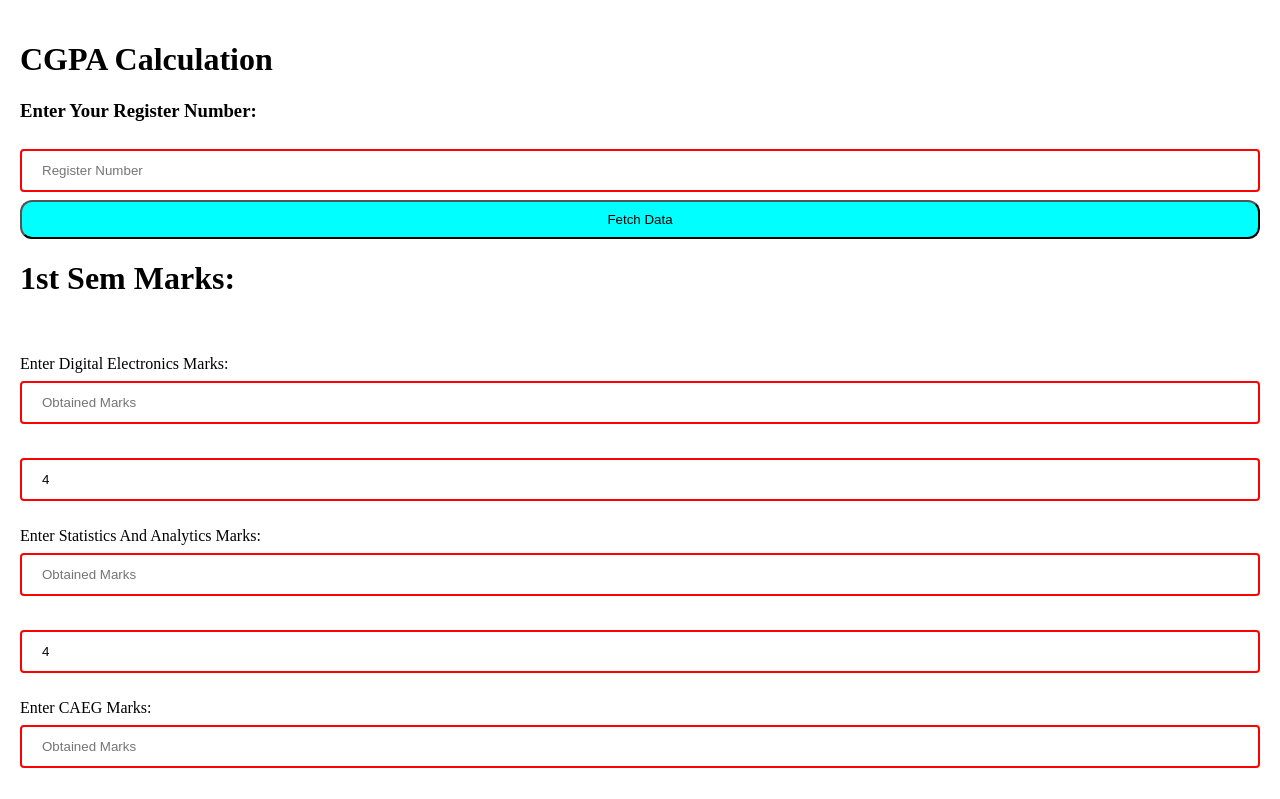
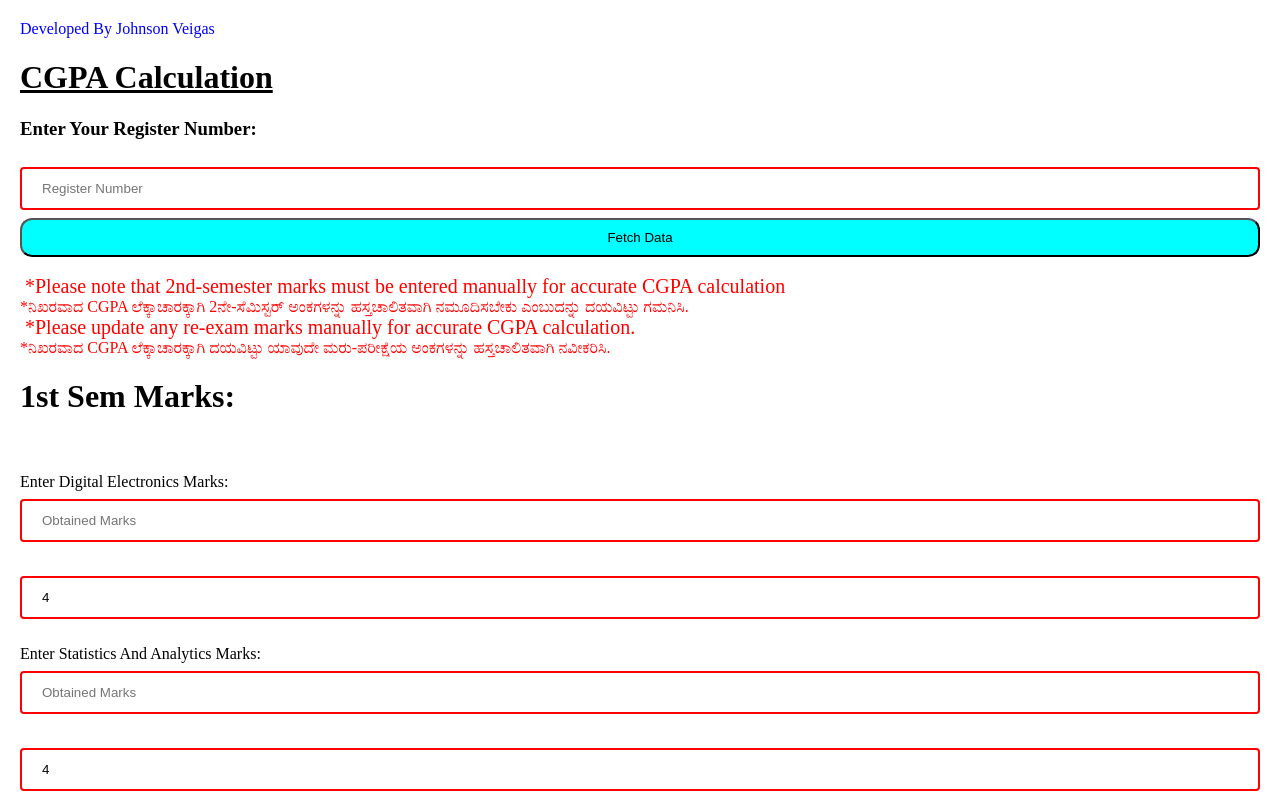
Before and after one commit to johnsonveigas04/cgpacalculation, a plain HTML site: page marks.html in a window 1280 px wide. Shown: the top 799 px of the page. Drawn offline with Linux system fonts and the light colour scheme.

Commit message:
Update marks.html

```diff
--- a/marks.html
+++ b/marks.html
@@ -1,6 +1,7 @@
 <!DOCTYPE html>
 <html>
     <head>
+        <title>Diploma CGPA Calculation</title>
         <meta name="viewport" content="width=device-width, initial-scale=1">
         <style>
              html, body {
@@ -50,14 +51,31 @@
             .tth{
                 padding: 30px;
             }
+            .en{
+                margin: 5px;
+                font-size: 20px;
+                color: red;
+            }
+            .kn{
+                color: red;
+            }
+            #ow{
+                color: blue;
+            }
 
 
         </style>
     </head>
 <body>
-<h1>CGPA Calculation</h1>
+  <span id="ow">  Developed By Johnson Veigas </span><u>
+<h1>CGPA Calculation</h1></u>
 <b><h3>Enter Your Register Number:</h3></b>
 <input type="text" placeholder="Register Number" id="RegNo" oninput="this.value = this.value.toUpperCase()"><button onclick="fetchData()">Fetch Data</button>
+<br><br><span class="en">*Please note that 2nd-semester marks must be entered manually for accurate CGPA calculation</span><br>
+<span class="kn">*ನಿಖರವಾದ CGPA ಲೆಕ್ಕಾಚಾರಕ್ಕಾಗಿ 2ನೇ-ಸೆಮಿಸ್ಟರ್ ಅಂಕಗಳನ್ನು ಹಸ್ತಚಾಲಿತವಾಗಿ ನಮೂದಿಸಬೇಕು ಎಂಬುದನ್ನು ದಯವಿಟ್ಟು ಗಮನಿಸಿ.</span><br>
+<span class="en">*Please update any re-exam marks manually for accurate CGPA calculation.</span><br>
+<span class="kn">*ನಿಖರವಾದ CGPA ಲೆಕ್ಕಾಚಾರಕ್ಕಾಗಿ ದಯವಿಟ್ಟು ಯಾವುದೇ ಮರು-ಪರೀಕ್ಷೆಯ ಅಂಕಗಳನ್ನು ಹಸ್ತಚಾಲಿತವಾಗಿ ನವೀಕರಿಸಿ.</span>
+
 <h1>
 <label>1st Sem Marks:</label><br></b><br></h1>
 <label>Enter Digital Electronics Marks:</label><br>
```
